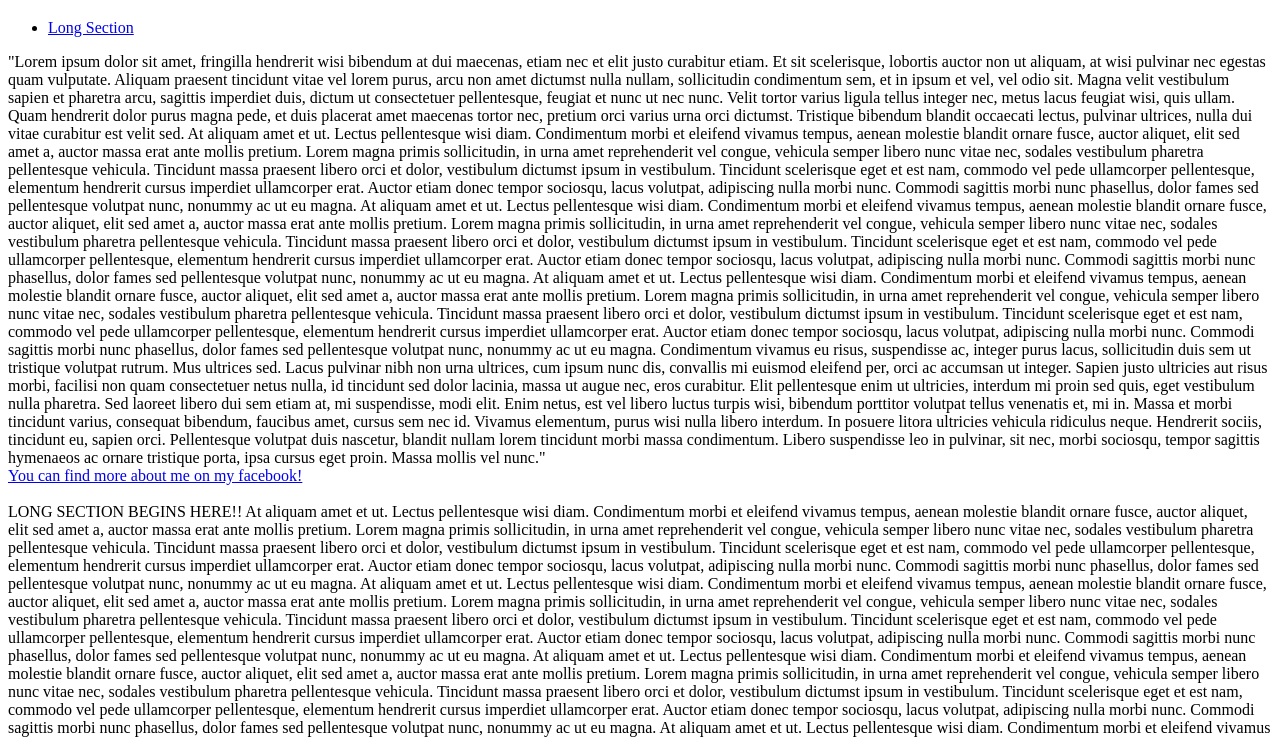
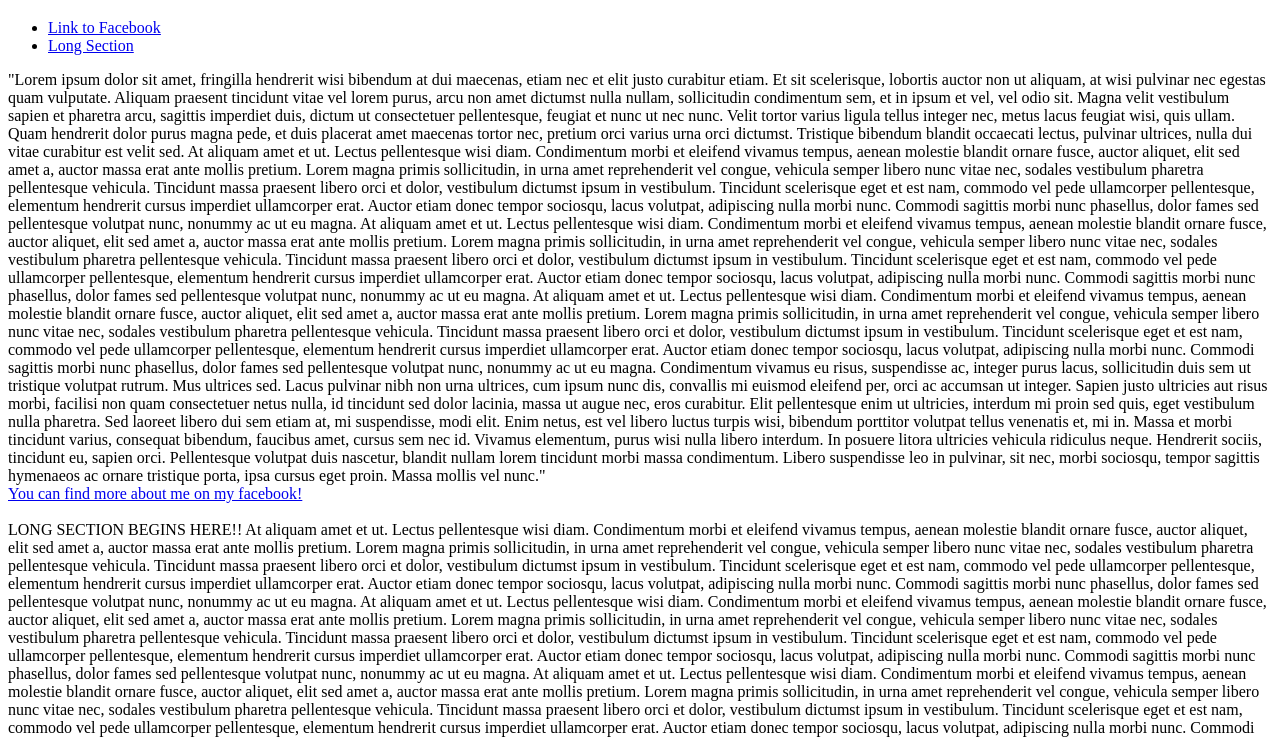
Before and after one commit to williamthing/Web-Programming, a plain HTML site: page linking-practice/index.html in a window 1280 px wide. Shown: the part 61-799 px from the top of the page. Drawn offline with Linux system fonts and the light colour scheme.

Commit message:
web changes

```diff
--- a/linking-practice/index.html
+++ b/linking-practice/index.html
@@ -7,6 +7,7 @@
 <body>
 	<h1 id="Top">About Me</h1>
 	<ul>
+	<li><a href="#facebook link" title="facebook link!">Link to Facebook</a></li>
 	<li><a href="#long section" title="go to long section">Long Section</a></li>
 	</ul>
 	<section>
@@ -17,7 +18,7 @@
 		Condimentum vivamus eu risus, suspendisse ac, integer purus lacus, sollicitudin duis sem ut tristique volutpat rutrum. Mus ultrices sed. Lacus pulvinar nibh non urna ultrices, cum ipsum nunc dis, convallis mi euismod eleifend per, orci ac accumsan ut integer. Sapien justo ultricies aut risus morbi, facilisi non quam consectetuer netus nulla, id tincidunt sed dolor lacinia, massa ut augue nec, eros curabitur. Elit pellentesque enim ut ultricies, interdum mi proin sed quis, eget vestibulum nulla pharetra.
 		Sed laoreet libero dui sem etiam at, mi suspendisse, modi elit. Enim netus, est vel libero luctus turpis wisi, bibendum porttitor volutpat tellus venenatis et, mi in. Massa et morbi tincidunt varius, consequat bibendum, faucibus amet, cursus sem nec id. Vivamus elementum, purus wisi nulla libero interdum. In posuere litora ultricies vehicula ridiculus neque. Hendrerit sociis, tincidunt eu, sapien orci. Pellentesque volutpat duis nascetur, blandit nullam lorem tincidunt morbi massa condimentum. Libero suspendisse leo in pulvinar, sit nec, morbi sociosqu, tempor sagittis hymenaeos ac ornare tristique porta, ipsa cursus eget proin. Massa mollis vel nunc.&quot;
 	</section>
-	<a href="https://www.facebook.com/william.s.thing" target="_blank" title="more about me">
+	<a id="facebook link" href="https://www.facebook.com/william.s.thing" target="_blank" title="more about me">
 		You can find more about me on my facebook!
 	</a>
 	<br></br>
```
